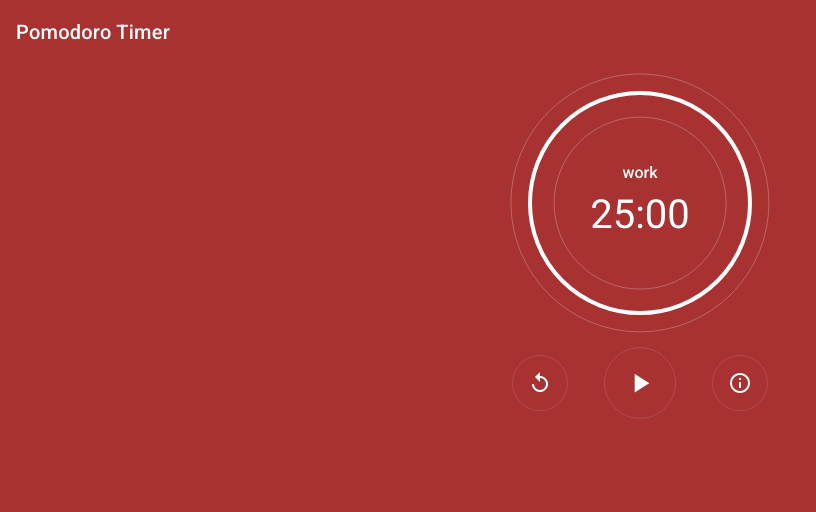
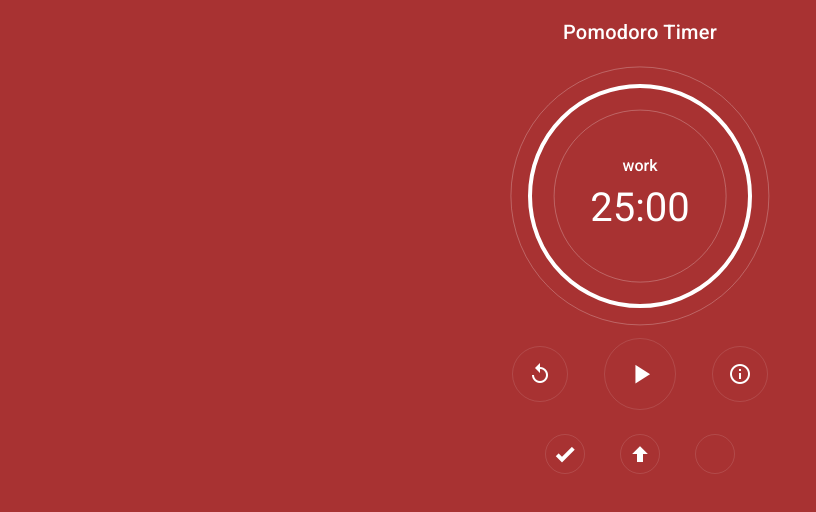
Before and after one commit to pomutree/pomdoro-timer, a Vue app: page / in a window 1280 px wide. Shown: the top 512 px of the page, without its empty margins (0-816 px from the left). Built offline with nearby package versions, Linux system fonts and the light colour scheme.

Commit message:
アイコン追加

```diff
--- a/src/App.vue
+++ b/src/App.vue
@@ -2,19 +2,15 @@
   <v-app id="site" v-bind:style="{ 'background-color': siteTheme }">
     <div id="titleBar" >
     </div>
-    <v-app-bar id="title-bar" app flat color="transparent">
-      <div class="d-flex align-center title white--text" >
+    <v-app-bar app flat color="transparent" >
+      <v-spacer></v-spacer>
+      <div class="d-flex align-center title  white--text" >
         Pomodoro Timer
       </div>
-
       <v-spacer></v-spacer>
-
-      <v-btn text>
-        <v-icon class="white--text">mdi-settings</v-icon>
-      </v-btn>
     </v-app-bar>
 
-    <v-content>
+    <v-content class="pt-4">
       <Timer @timeUp="siteThemeChange"/>
     </v-content>
 
@@ -46,7 +42,7 @@ export default {
 
 <style lang="scss">
   #titleBar {
-    height: 15px;
+    height: 56px;
     background-color: transparent;
     -webkit-app-region: drag; /* ドラッグでwindowの移動可能にする */
     text-align: right;
--- a/src/background.js
+++ b/src/background.js
@@ -24,7 +24,7 @@ function createWindow () {
     x: 2500,
     y: 150,
     width: 300,
-    height: 480,
+    height: 520,
     webPreferences: {
       nodeIntegration: true
     }
--- a/src/components/Timer.vue
+++ b/src/components/Timer.vue
@@ -12,7 +12,6 @@
 
     <div class="controllers">
       <v-row class="control-btn" justify="center" align-content="center">
-
         <!-- <v-col cols=4 class="red lighten-3"> -->
         <v-col cols=4>
           <div style="height: 0.5rem;"></div>
@@ -20,7 +19,6 @@
             <v-icon class="white--text">mdi-replay</v-icon>
           </v-btn>
         </v-col>
-
         <!-- <v-col cols=4 class="blue lighten-3"> -->
         <v-col cols=4>
           <v-btn text x-large fab outlined @click="toggleTimer" class="btn-md">
@@ -32,17 +30,36 @@
             </span>
           </v-btn>
         </v-col>
-
         <!-- <v-col cols=4 class="green lighten-3"> -->
         <v-col cols=4>
           <div style="height: 0.5rem;"></div>
           <div class="align-center">
-            <v-btn text fab outlined title="info" class="btn-sm" @click="toggleModal">
+            <v-btn text fab outlined class="btn-sm" @click="toggleModal">
               <v-icon class="white--text">mdi-information-outline</v-icon>
             </v-btn>
           </div>
         </v-col>
 
+        <!-- <v-col cols=3 class="red lighten-3"> -->
+        <v-col cols=3>
+          <v-btn text small fab outlined @click="reset" class="btn-sm">
+            <v-icon class="white--text">mdi-check-bold</v-icon>
+          </v-btn>
+        </v-col>
+        <!-- <v-col cols=3 class="blue lighten-3"> -->
+        <v-col cols=3>
+          <v-btn text small fab outlined @click="countUp" class="btn-md">
+            <v-icon class="white--text">mdi-arrow-up-bold</v-icon>
+          </v-btn>
+        </v-col>
+        <!-- <v-col cols=3 class="green lighten-3"> -->
+        <v-col cols=3>
+          <div class="align-center">
+            <v-btn text small fab outlined title="info" class="btn-sm" @click="toggleModal">
+              <v-icon class="white--text">mdi-settings</v-icon>
+            </v-btn>
+          </div>
+        </v-col>
       </v-row >
 
       <!-- <app-modal v-if="isModalOpen" @close="closeModal">
@@ -130,6 +147,9 @@ export default {
       this.$emit('timeUp', this.isBreakTime);
       clearInterval(this.timer);
     },
+    countUp: function() {
+
+    },
     toggleModal: function() {
       this.isModalOpen = !this.isModalOpen;
       alert("electron version: " + process.versions.electron + "\n" +
@@ -150,7 +170,7 @@ export default {
   }
   .control-btn {
     text-align: center;
-    height: 160px;
+    height: 220px;
   }
   // Main
   .timer {
@@ -187,40 +207,4 @@ export default {
   .timer-ssession { font-weight: 500; }
   .timer-countdown { font-size: 2.5rem; }
 
-  // .btn-sm {
-  //   display: flex;
-  //   align-items: center;
-  //   justify-content: center;
-  //   flex: 0 0 auto;
-  //   width: calc(3rem + 4px);
-  //   height: calc(3rem + 4px);
-  //   line-height: 3rem;
-  //   border: 2px solid rgba(255, 255, 255, .25);
-  //   border-radius: 50%;
-  // }
-  // // Controllers
-  // .btn-md {
-  //   margin: 0 auto;
-  //   display: flex;
-  //   align-items: center;
-  //   justify-content: center;
-  //   flex: 0 0 auto;
-  //   width: calc(4rem + 4px);
-  //   height: calc(4rem + 4px);
-  //   line-height: 3rem;
-  //   border: 2px solid rgba(255, 255, 255, .25);
-  //   border-radius: 50%;
-  // }
-  //
-  // .btn-sm:hover,
-  // .btn-md:hover {
-  //   border-color: #fff;
-  // }
-  // helper
-  .flex-center {
-    display: flex;
-    align-items: center;
-    justify-content: center;
-    flex: 0 0 auto;
-  }
 </style>
```
